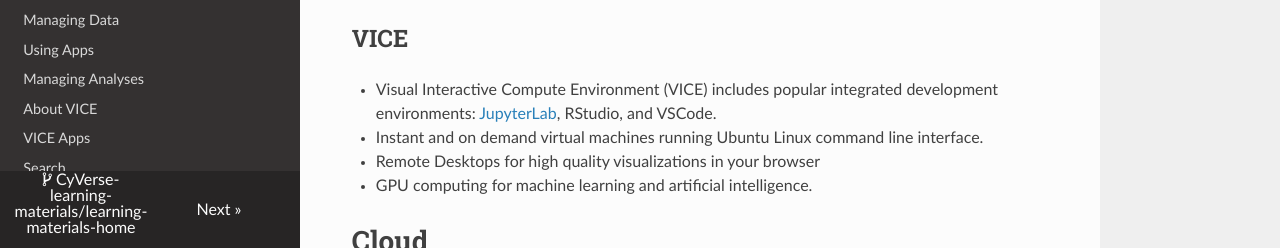
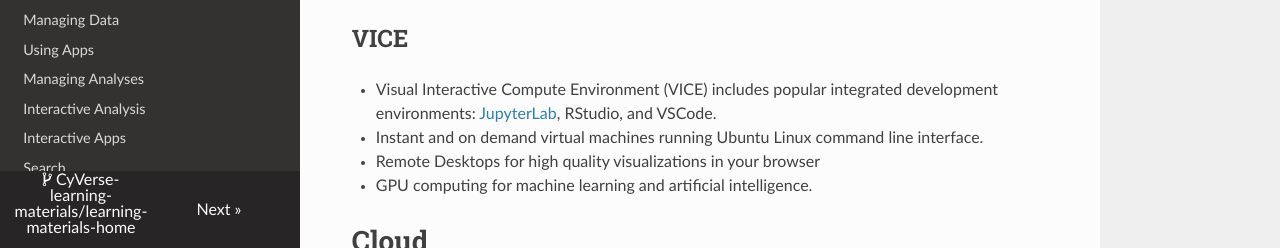
Before and after one commit to CyVerse-learning-materials/learning-materials-home, an MkDocs documentation site: the page built from docs/index.md, in a window 1280 px wide and 900 px high, scrolled down 495 px. Shown: the part 652-900 px from the top of the window. Built offline with MkDocs 1.6.1, drawn with Linux system fonts in a browser that asks for light colours; nearby versions of some CDN libraries; a script that is not in the unit is left out.

Commit message:
small edits to names

```diff
--- a/mkdocs.yml
+++ b/mkdocs.yml
@@ -37,8 +37,8 @@
     - 'Managing Data': de/manage_data.md
     - 'Using Apps': de/using_apps.md
     - 'Managing Analyses': de/managing_analyses.md
-    - 'About VICE': vice/about.md
-    - 'VICE Apps': vice/apps.md
+    - 'Interactive Analysis': vice/about.md
+    - 'Interactive Apps': vice/apps.md
     - 'Search': de/searching.md
     - 'Sharing and Using Bags': de/bags.md
   - 'Quick Starts':
```
